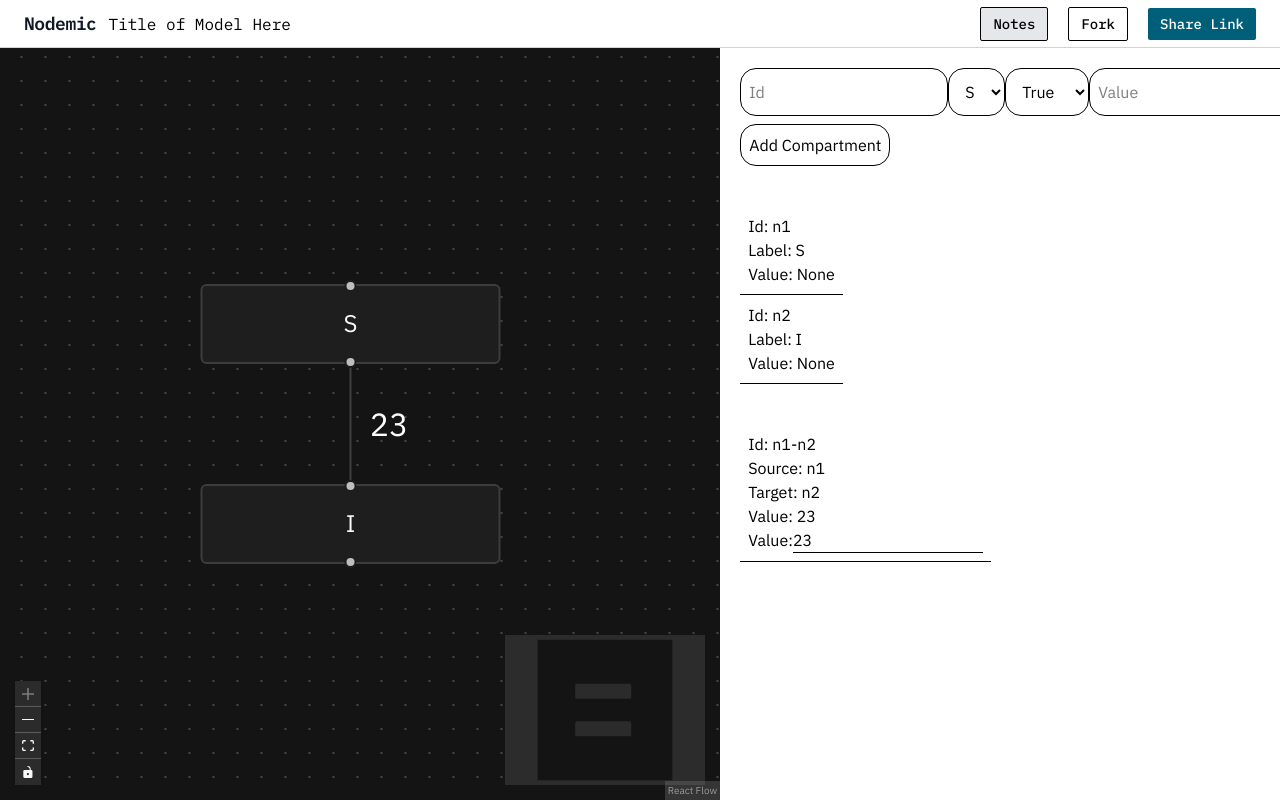
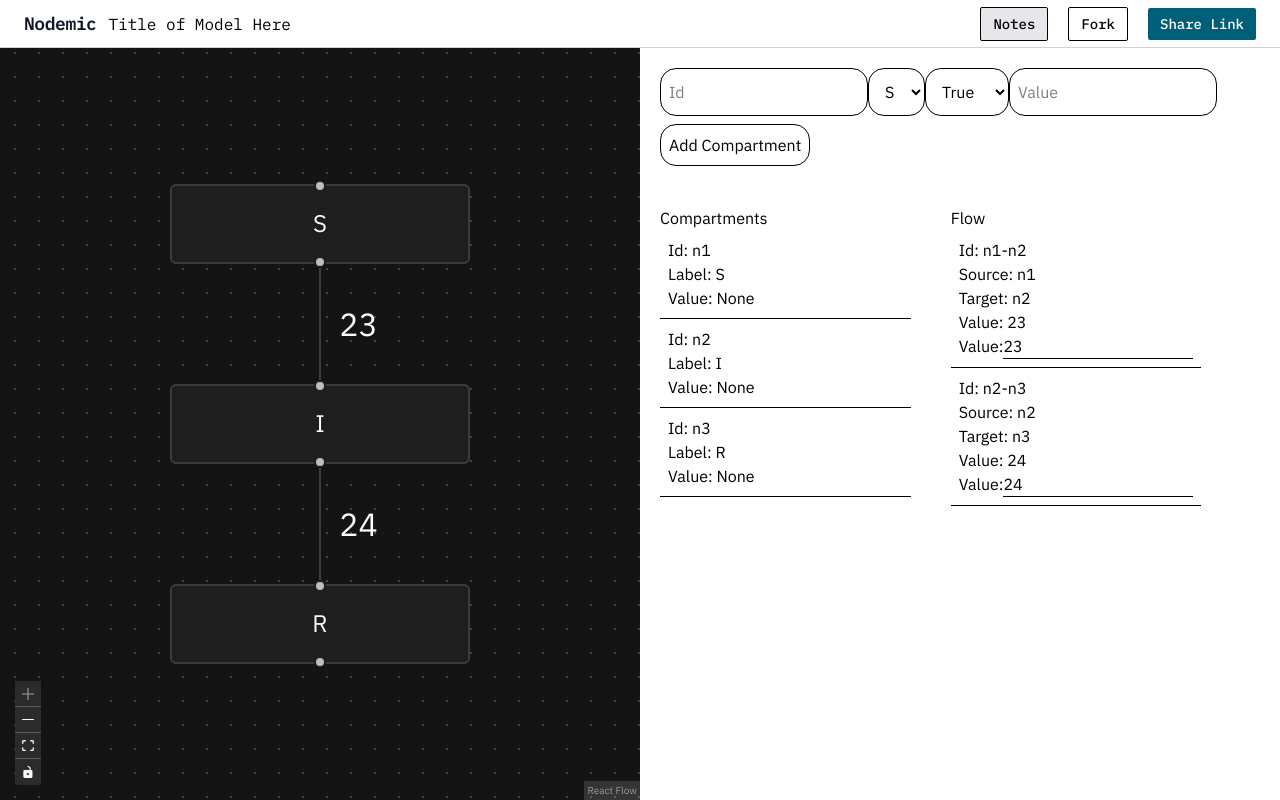
Before and after one commit to evaxliu/nodemic, a Next.js app: page /model in a window 1280 px wide. Built offline with nearby package versions, Linux system fonts and the light colour scheme.

Commit message:
Initialize with  base SIR Model

```diff
--- a/src/components/Canvas.tsx
+++ b/src/components/Canvas.tsx
@@ -29,8 +29,12 @@ const edgeTypes = {
 const initialNodes: Node[] = [
   { id: 'n1', position: { x: 0, y: 0 }, data: { label: 'S' } },
   { id: 'n2', position: { x: 0, y: 100 }, data: { label: 'I' } },
+  { id: 'n3', position: { x: 0, y: 200 }, data: { label: 'R' } }
 ];
-const initialEdges: Edge[] = [{ id: 'n1-n2', source: 'n1', target: 'n2', data: { value: "23" }, type: 'custom', }];
+const initialEdges: Edge[] = [
+  { id: 'n1-n2', source: 'n1', target: 'n2', data: { value: "23" }, type: 'custom', },
+  { id: 'n2-n3', source: 'n2', target: 'n3', data: { value: "24" }, type: 'custom', }
+];
 
 export default function Canvas() {
   const [nodes, setNodes, onNodesChange] = useNodesState(initialNodes);
@@ -90,7 +94,7 @@ export default function Canvas() {
 
   return (
     <div className='flex flex-1 min-h-0'>
-      <div style={{ width: '60%', height: '100%' }}>
+      <div style={{ width: '50%', height: '100%' }}>
         <ReactFlow
           nodes={nodes}
           edges={edges}
@@ -103,7 +107,6 @@ export default function Canvas() {
           colorMode="dark"
         >
           <Controls />
-          <MiniMap />
           <Background variant={BackgroundVariant.Dots} gap={12} size={1} />
         </ReactFlow>
       </div>
@@ -124,13 +127,9 @@ export default function Canvas() {
           </div>
           <button type="submit" className='select-none cursor-pointer border p-2 rounded-2xl'>Add Compartment</button>
         </form>
-        {/* <button
-          onClick={() => createNewNode()}
-          className='select-none cursor-pointer border m-5 p-2 rounded-2xl'
-        >
-          Add Compartment
-        </button> */}
+        <div className='grid grid-cols-2'>
           <div className='m-5'>
+            <p>Compartments</p>
             {nodes.map((node) =>
               <div key={node.id} className='border-b p-2'>
                 <p>Id: {node.id}</p>
@@ -140,6 +139,7 @@ export default function Canvas() {
             )}
           </div>
           <div className='m-5'>
+            <p>Flow</p>
             {edges.map((edge) =>
               <div key={edge.id} className='border-b p-2'>
                 <p>Id: {edge.id}</p>
@@ -158,5 +158,6 @@ export default function Canvas() {
           </div>
         </div>
       </div>
+    </div>
   );
 }
```
Lines whose indentation alone changed are shown as unchanged.
